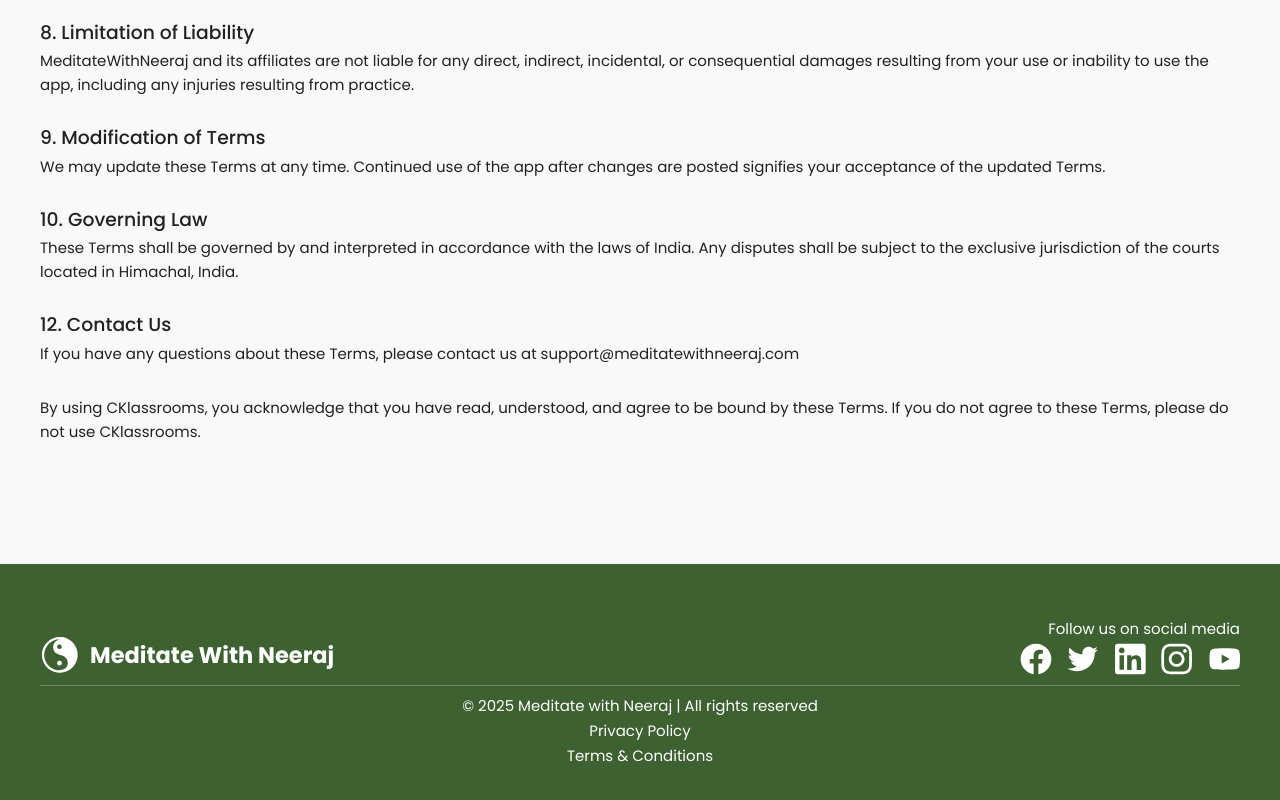
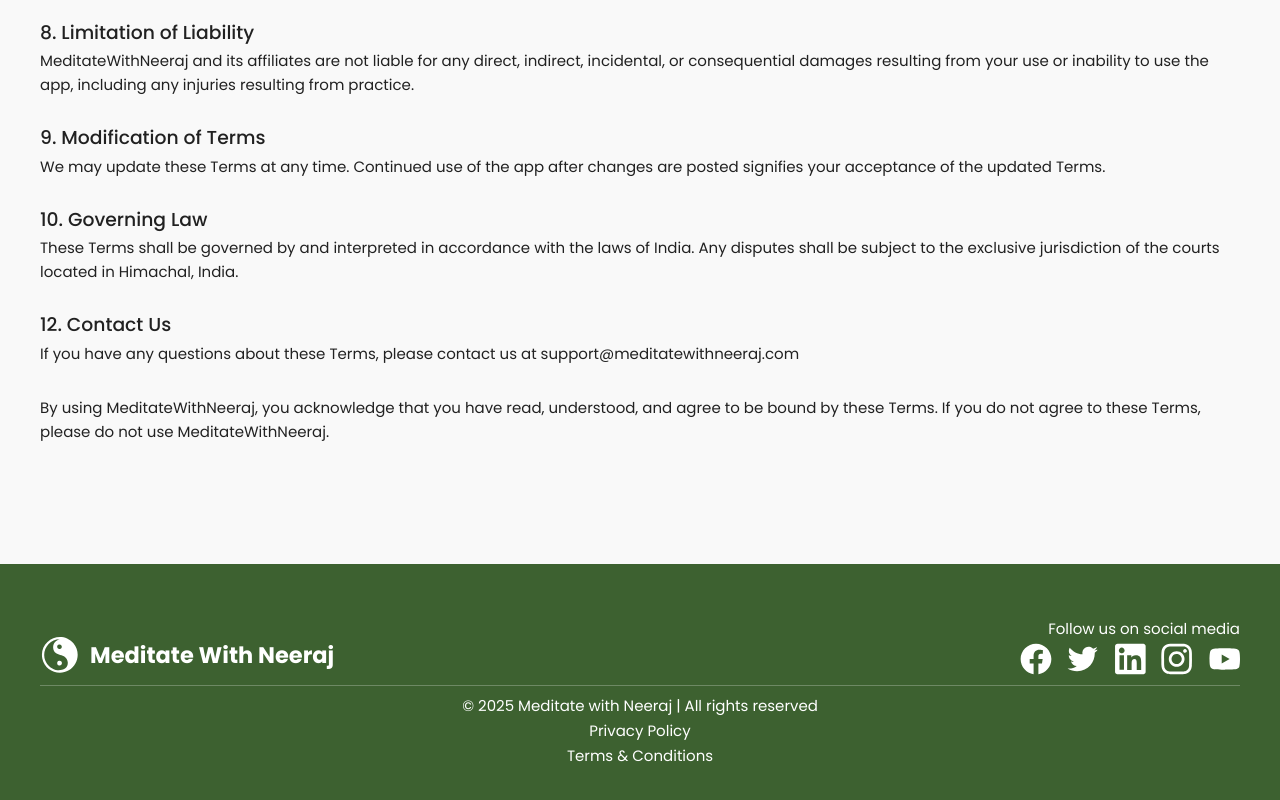
Before and after one commit to Nirvana-Technologies/meditate-with-neeraj, an Angular app in the folder mwn-frontend-homepage/: page /terms in a window 1280 px wide. Shown: the part 986-1786 px from the top of the page. Built offline with nearby package versions, Linux system fonts and the light colour scheme; a web font is replaced by a local one.

Commit message:
terms and conditions

```diff
--- a/mwn-frontend-homepage/src/app/screens/terms-and-conditions/terms-and-conditions.html
+++ b/mwn-frontend-homepage/src/app/screens/terms-and-conditions/terms-and-conditions.html
@@ -22,8 +22,8 @@
   }
 
   <div class="mt-5 lg:mt-10 leading-6 text-xl sm:text-2xl">
-    By using CKlassrooms, you acknowledge that you have read, understood, and
+    By using MeditateWithNeeraj, you acknowledge that you have read, understood, and
     agree to be bound by these Terms. If you do not agree to these Terms, please
-    do not use CKlassrooms.
+    do not use MeditateWithNeeraj.
   </div>
 </div>
```
